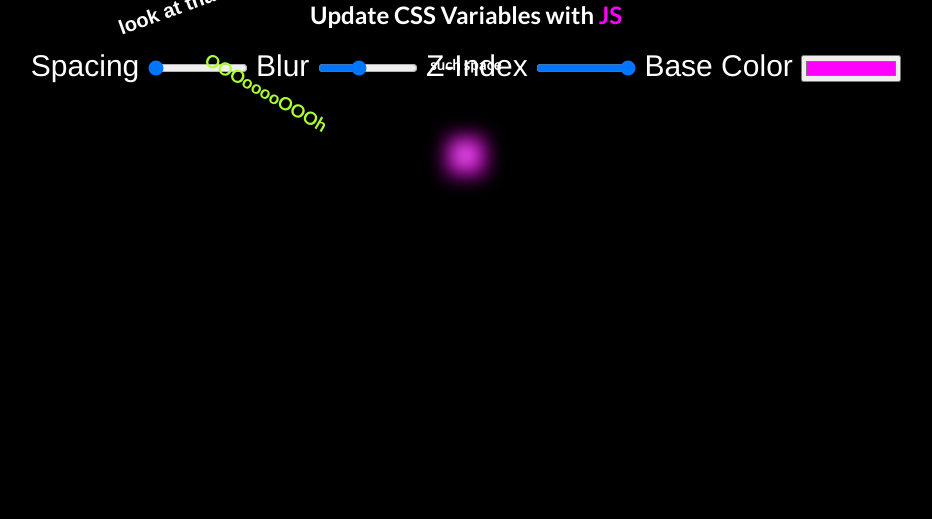
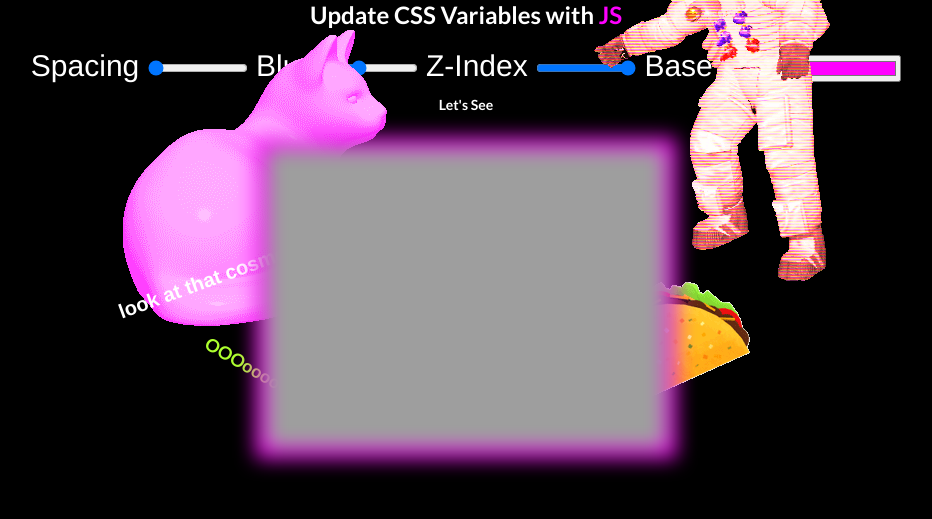
Before and after one commit to meglybbert/lvl-3, a plain HTML site: page docs/index.html in a window 1280 px wide. Shown: the top 519 px of the page, without its empty margins (174-1106 px from the left). Drawn offline with nearby package versions, Linux system fonts and the light colour scheme; files that its build step writes are made by us from their sources; the site is published under a folder, as on GitHub Pages, so addresses that start at the root find nothing; files whose address does not match are found by name.

Commit message:
Fixing images?

```diff
--- a/docs/index.html
+++ b/docs/index.html
@@ -9,11 +9,11 @@
     <link rel="stylesheet" href="css/styles.css">
 
     <!-- Favicons -->
-    <link rel="apple-touch-icon" sizes="180x180" href="/img/favicons/apple-touch-icon.png">
-    <link rel="icon" type="image/png" href="/img/favicons/favicon-32x32.png" sizes="32x32">
-    <link rel="icon" type="image/png" href="/img/favicons/favicon-16x16.png" sizes="16x16">
-    <link rel="manifest" href="/img/favicons/manifest.json">
-    <link rel="mask-icon" href="/img/favicons/safari-pinned-tab.svg" color="#5bbad5">
+    <link rel="apple-touch-icon" sizes="180x180" href="img/favicons/apple-touch-icon.png">
+    <link rel="icon" type="image/png" href="img/favicons/favicon-32x32.png" sizes="32x32">
+    <link rel="icon" type="image/png" href="img/favicons/favicon-16x16.png" sizes="16x16">
+    <link rel="manifest" href="img/favicons/manifest.json">
+    <link rel="mask-icon" href="img/favicons/safari-pinned-tab.svg" color="#5bbad5">
     <meta name="theme-color" content="#ffffff">
 
 </head>
@@ -37,7 +37,7 @@
         <input id="base" type="color" name="base" value="#ff00ff">
       </div>
 
-      <img class="space" src="/img/cosmic.jpg">
+      <img class="space" src="img/cosmic.jpg">
 
       <h5 class="behind">Let's See</h5>
       <h4 class="behind">such space</h4>
@@ -45,9 +45,9 @@
       <h3 class="behind">OOOooooOOOh</h3>
       <h1 class="behind">🚀</h1>
       <p class="behind">A long time ago, in a galaxy far, <br>far away....</p>
-      <img class="behind" id="kitty" src="/img/kitty.gif">
-      <img class="behind" id="astronaut" src="/img/astronaut.gif">
-      <img class="behind" id="taco" src="/img/taco.gif">
+      <img class="behind" id="kitty" src="img/kitty.gif">
+      <img class="behind" id="astronaut" src="img/astronaut.gif">
+      <img class="behind" id="taco" src="img/taco.gif">
       <h1 class="behind" id="guau">¡Guau!</h1>
 
     <!-- scripts -->
```
Also changed, not shown: 3 other files.
